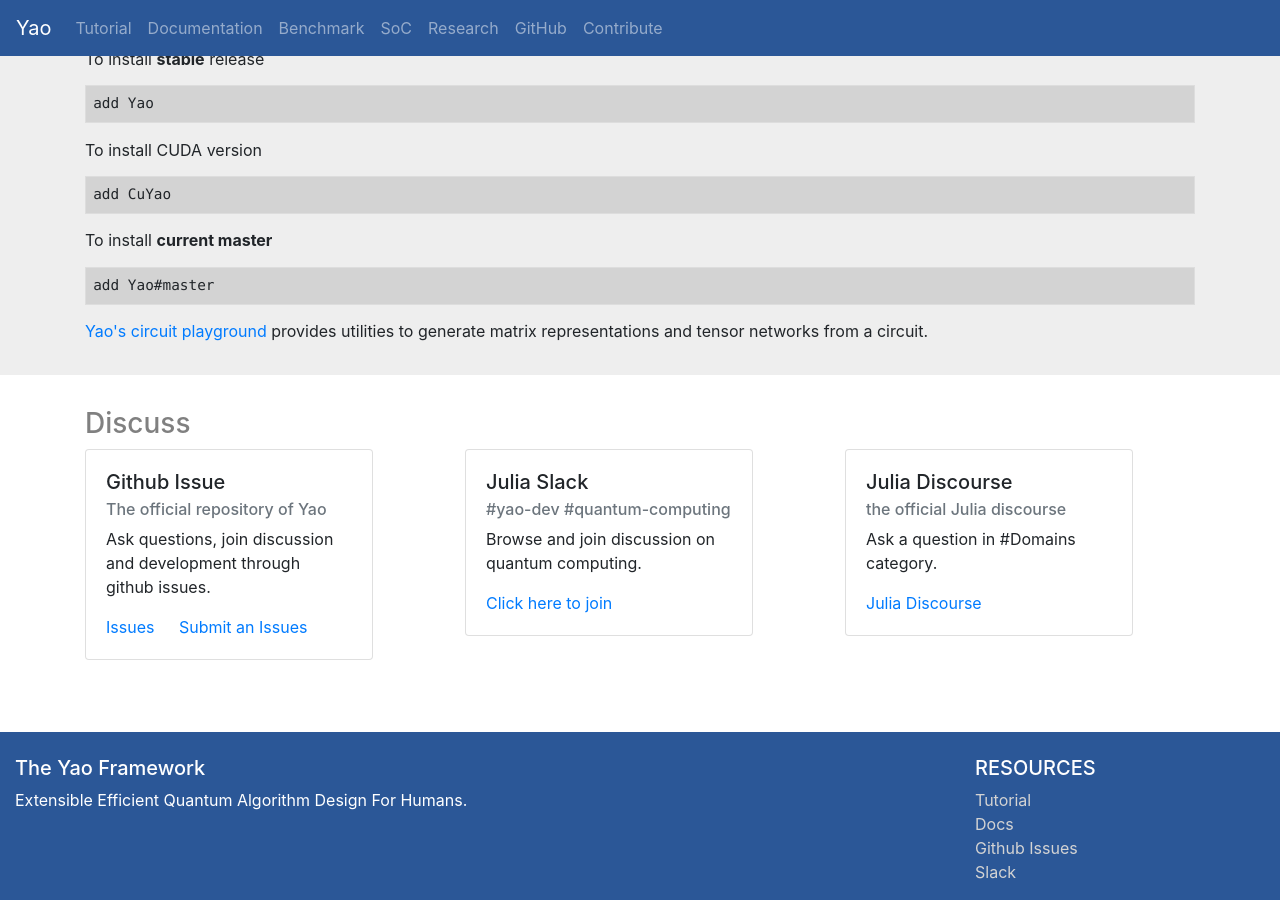
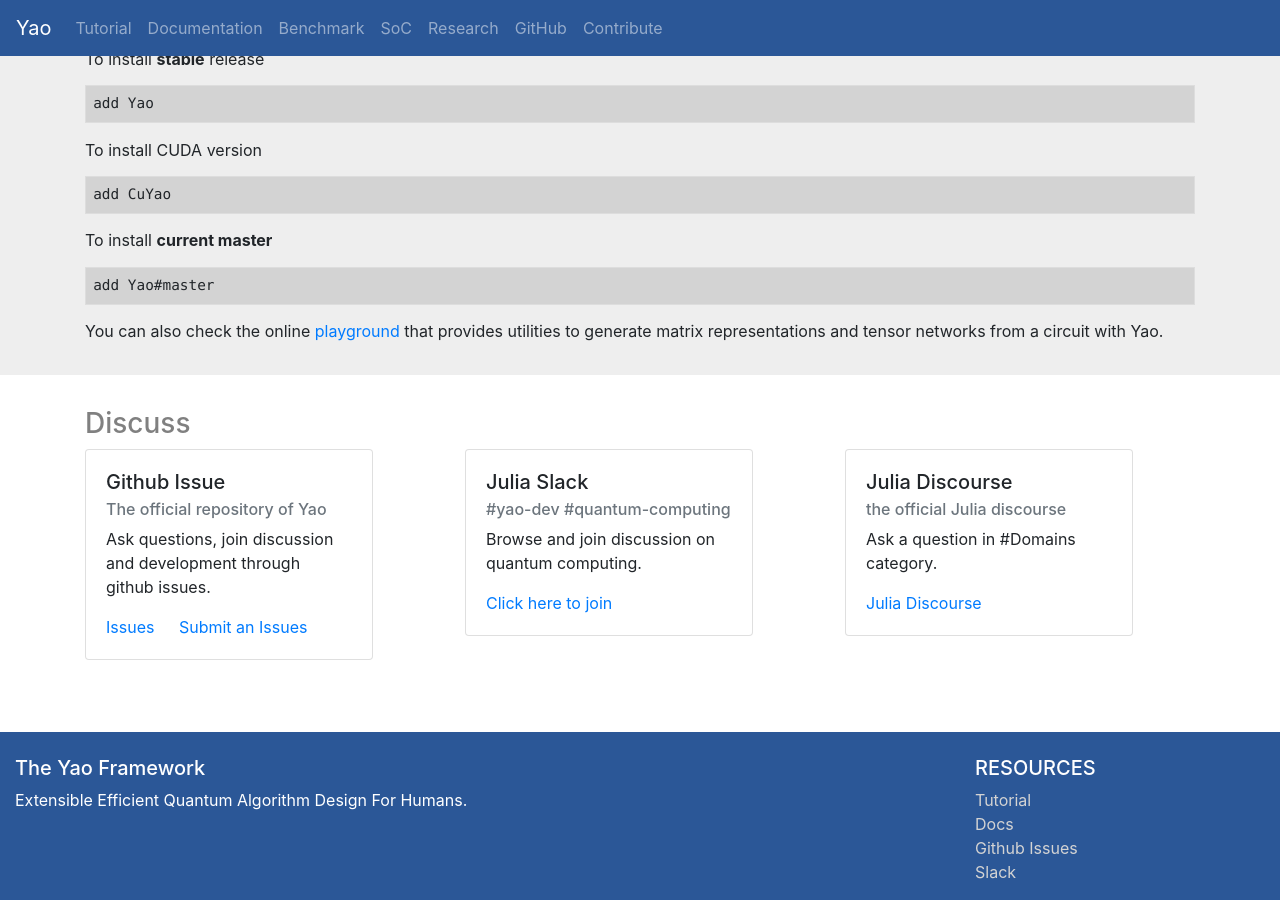
Before and after one commit to QuantumBFS/QuantumBFS.github.io, a Jekyll site: the page built from index.html, in a window 1280 px wide and 900 px high, scrolled down 812 px. Built offline with Jekyll 4.4.1, drawn with Linux system fonts in a browser that asks for light colours; nearby versions of some CDN libraries; comment, search, counter and statistics services are not loaded.

Commit message:
polish sentences

```diff
--- a/index.html
+++ b/index.html
@@ -98,7 +98,7 @@
                     add Yao#master
                 </pre>
 
-                <a href="http://yaoquantum.org/qbirplayground.html">Yao's circuit playground</a> provides utilities to generate matrix representations and tensor networks from a circuit.
+                You can also check the online <a href="http://yaoquantum.org/qbirplayground.html">playground</a> that provides utilities to generate matrix representations and tensor networks from a circuit with Yao.
 
             </div>
         </div>
```
